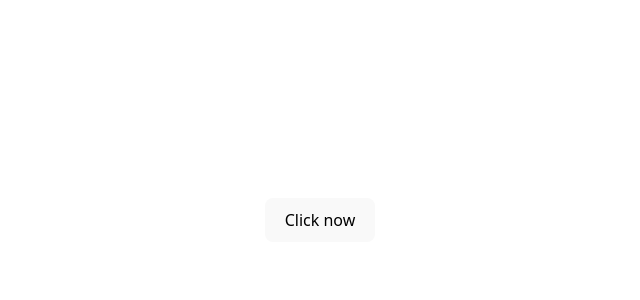
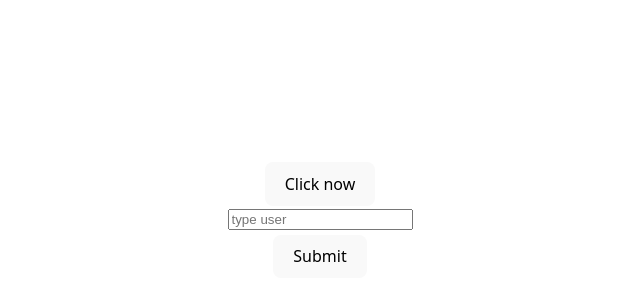
Before and after one commit to Syed-Bilal-Haider-Engineer/Advance-React-Concept, a React (Vite) app: page / in a window 1280 px wide. Shown: the part 180-480 px from the top of the page, without its empty margins (320-960 px from the left). Built offline with nearby package versions, Linux system fonts and the light colour scheme.

Commit message:
Tested ref props without forwardRef and with forwardRef

```diff
--- a/src/App.jsx
+++ b/src/App.jsx
@@ -1,11 +1,17 @@
-import { useState } from 'react'
+import { useRef, useState } from 'react'
 import './App.css'
-import Modal from './component/modal';
+import Modal from './component/Portal/modal';
+import Input from './component/Ref/Input';
 function App() {
   const [modal, isModal] = useState(false)
+  const inputRef = useRef()
 
   const openModel = () => {
     isModal((prev) => !prev)
+  }
+
+  const onSubmit = () => {
+    console.log(inputRef.current.value,"current value")
   }
   return (
     <>
@@ -14,7 +20,11 @@ function App() {
         <button onClick={openModel}>
         <span className="close">&times;</span>
         </button>
-        </Modal>}
+      </Modal>}
+      <Input ref={inputRef} placeholder="type user"/>
+      <button onClick={onSubmit} style={{marginTop:'5px'}}>
+        Submit
+      </button>
     </>
   )
 }
--- a/src/component/modal.jsx
+++ b/src/component/Portal/modal.jsx
@@ -1,14 +1,16 @@
 import React from 'react'
 import './modal.css';
 import { createPortal } from 'react-dom'
+
 function Modal({children}) {
-    const model_root = document.getElementById('model-root')
+  const model_root = document.getElementById('model-root');
+
   return createPortal(
     <div id="myModal" className="modal">
     <div className="modal-content">
         {children}
-      <p>Some text in the Modal..</p>
     </div>
+    <button type='submit' onSubmit={onSubmit}>Submit</button>
   </div>,
   model_root
   )
--- /dev/null
+++ b/src/component/Ref/Input.jsx
@@ -0,0 +1,11 @@
+import React from 'react'
+
+const Input = (props,ref) => {
+  return (
+    <div>
+        <input {...props} ref={ref}/>
+    </div>
+  )
+}
+
+export default React.forwardRef(Input);
```
Also changed, not shown: src/component/Portal/modal.css (renamed from src/component/modal.css).
